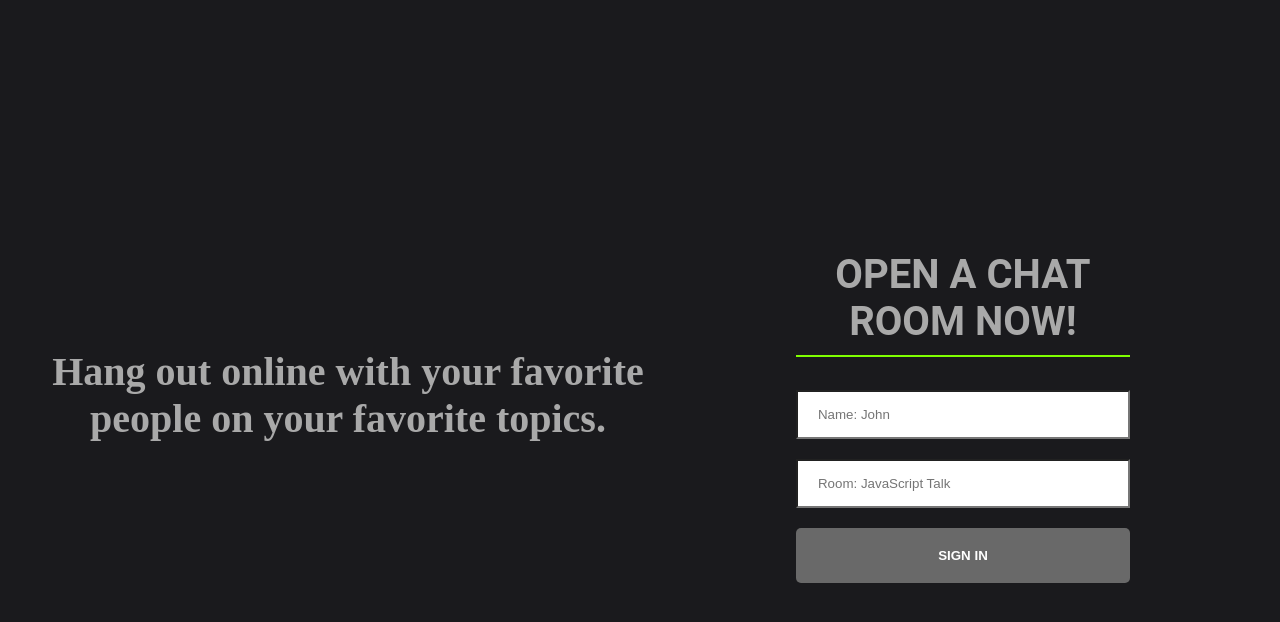
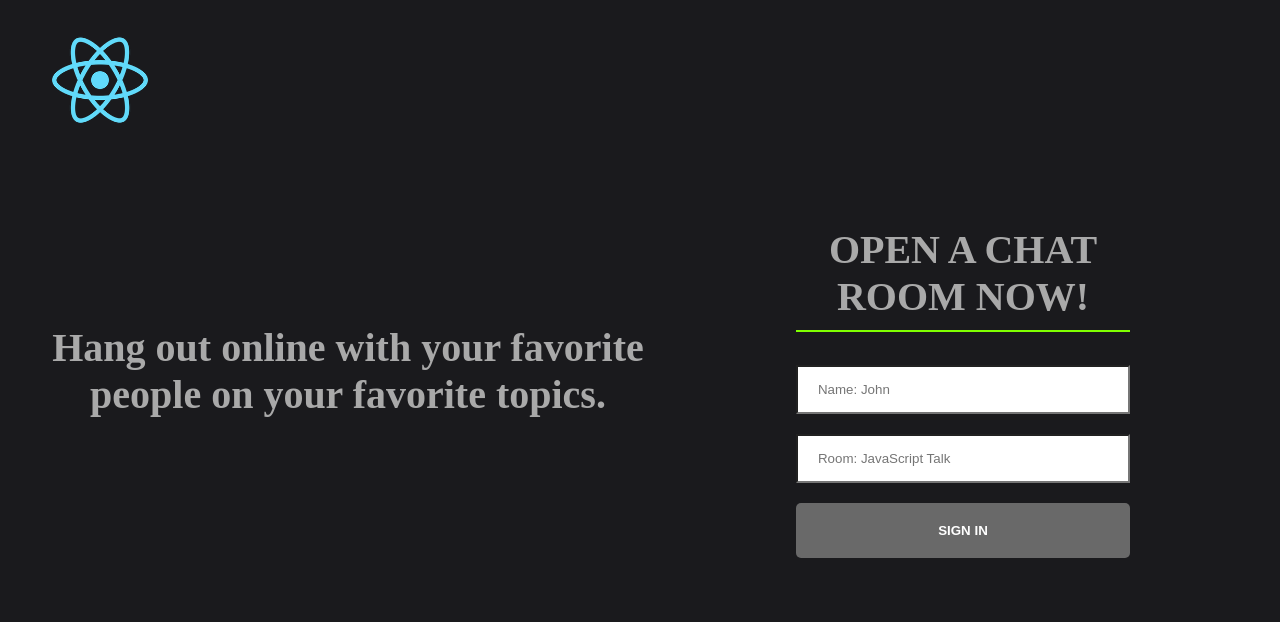
Before and after one commit to barhouum7/Realtime-Chat-App, a React (Create React App) app in the folder client/: page / in a window 1280 px wide. Shown: the top 622 px of the page. Built offline with nearby package versions, Linux system fonts and the light colour scheme.

Commit message:
Added some changes to the UI of the join page

```diff
--- a/client/public/index.html
+++ b/client/public/index.html
@@ -2,7 +2,7 @@
 <html lang="en">
   <head>
     <meta charset="utf-8" />
-    <link rel="icon" href="%PUBLIC_URL%/favicon1.ico" />
+    <link rel="icon" href="%PUBLIC_URL%/logo192.png" />
     <meta name="viewport" content="width=device-width, initial-scale=1" />
     <meta name="theme-color" content="#000000" />
     <meta
--- a/client/src/components/Join/Join.css
+++ b/client/src/components/Join/Join.css
@@ -3,23 +3,32 @@ body {
     font-family: 'Roboto', sans-serif;
     padding: 0;
     margin: 0;
-}
-
-#root {
-    height: 100vh;
+    width: 95%;
+    background-color: #1A1A1D;
 }
 
 * {
     box-sizing: border-box;
 }
 
+.logo {
+    transform: translate(50px, 10px);
+    height: 0;
+}
+
+.logo img {
+    margin-top: 20px;
+    width: 100px;
+    height: 100px;
+}
+
 .joinOuterContainer {
     display: flex;
     justify-content: center;
     text-align: center;
-    height: 100vh;
+    height: 93.9vh;
+    width: 100vw;
     align-items: center;
-    background-color: #1A1A1D;
 }
 
 .joinInnerContainer {
@@ -38,10 +47,14 @@ body {
     border: 3px solid chartreuse;
 }
 
+.heading-1,
+.heading-2 {
+    font-family: cursive;
+}
+
 .heading-1 {
     color: darkgray;
     width: 100vh;
-    font-family: cursive;
     font-size: 2.5em;
     padding-bottom: 10px;
     margin-right: 100px;
--- a/client/src/components/Join/Join.js
+++ b/client/src/components/Join/Join.js
@@ -8,6 +8,8 @@ const Join = () => {
     const [room, setRoom] = useState('')
 
     return (
+        <div className="mainContainer">
+            <div className="logo"><img src="logo192.png" alt="Logo" /></div>
             <div className="joinOuterContainer">
                     <h1 className="heading-1">
                         Hang out online with your favorite people on your favorite topics.
@@ -31,6 +33,7 @@ const Join = () => {
                     </Link>
                 </div>
             </div>
+        </div>
     )
 }
 
```
Also changed, not shown: client/src/img/logo192.png (added). Lines whose indentation alone changed are shown as unchanged.
